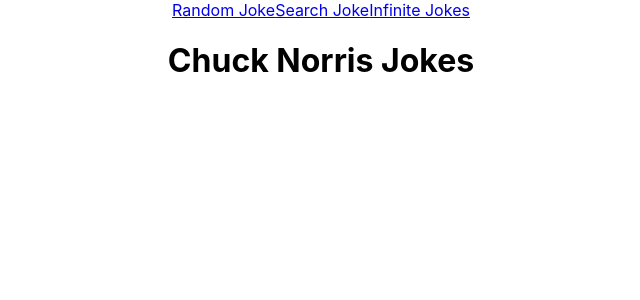
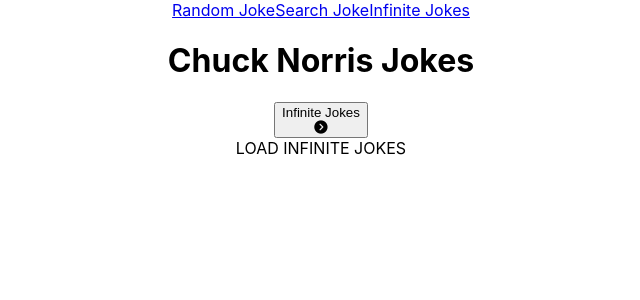
Before and after one commit to jennyardrey/chuck-norris-jokes, a React (Create React App) app: page /infinite-jokes in a window 1280 px wide. Shown: the top 300 px of the page, without its empty margins (319-959 px from the left). Built offline with nearby package versions, Linux system fonts and the light colour scheme.

Commit message:
added tests for joke card component and started attempt at infinite jokes

```diff
--- a/src/App.js
+++ b/src/App.js
@@ -12,7 +12,7 @@
 		super(props);
 		this.state = {
 			joke: "",
-			jokes: [],
+			jokes: []
 		}
 	}
 
@@ -24,6 +24,20 @@
 				this.setState({ joke: joke.data.value.joke })
 			)
 	}
+
+	manyJokes = event => {
+		// event.preventDefault();
+		Axios.get(`http://api.icndb.com/jokes/random/20?exclude=[explicit]&escape=javascript`)
+			.then(joke =>
+				this.setState({ jokes: joke.data.value })
+			)
+		setTimeout(() => {
+			this.setState({
+				jokes: this.state.jokes.concat(Array.from({ length: 20 }))
+			});
+		}, 1500)
+	}
+
 
 	render() {
 		return (
@@ -43,10 +57,11 @@
 						<Route exact path="/search-joke"
 							component={SearchJoke}
 						/>
-						<Route exact path="infinite-jokes"
+						<Route exact path="/infinite-jokes"
 							render={props => (
 								<InfiniteJokes {...props}
 									jokes={this.state.jokes}
+									manyJokes={this.manyJokes}
 								/>
 							)}
 						/>
--- a/src/components/InfiniteJokes.js
+++ b/src/components/InfiniteJokes.js
@@ -0,0 +1,26 @@
+import React, { Component } from 'react';
+import JokeCard from './JokeCard';
+import '../styles/InfiniteJokes.css'
+
+class InfiniteJokes extends Component {
+
+	render() {
+		return (
+			<div className="infinite-jokes">
+				<button className="joke-btn" onClick={this.props.manyJokes}><div className="infinite-btn-text">Infinite Jokes</div><i className="chevron" class="fas fa-chevron-circle-right"></i></button>
+				<div>
+					{
+						this.props.jokes && this.props.jokes.length > 0 ?
+							this.props.jokes.map(joke => (
+								<JokeCard {...joke} />
+							))
+							: <div className="error">LOAD INFINITE JOKES</div>
+					}
+				</div>
+			</div>
+		)
+	}
+}
+
+
+export default InfiniteJokes;
```
Also changed, not shown: 2 other files (tests, documents, lock files or other folders).
